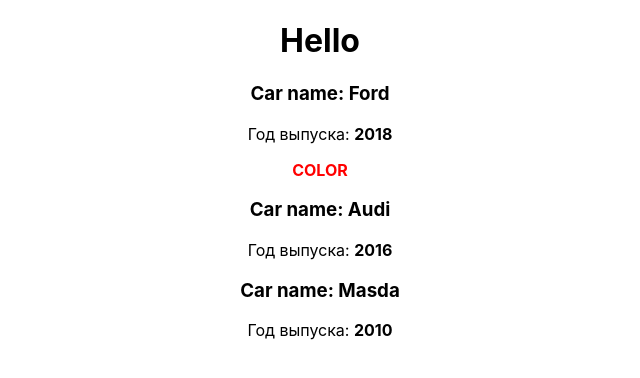
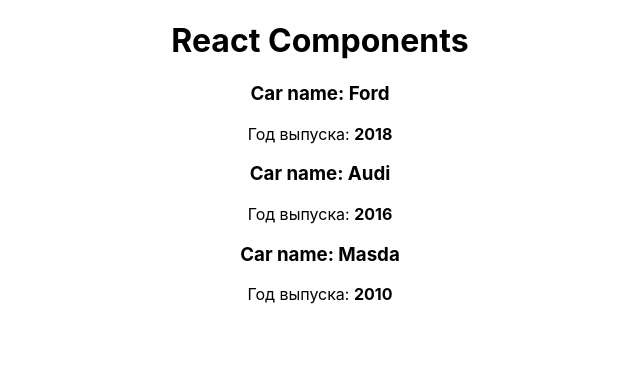
Before and after one commit to SergSmith64/react-udemu, a React (Create React App) app in the folder react-theory/: page / in a window 1280 px wide. Shown: the top 378 px of the page, without its empty margins (320-960 px from the left). Built offline with nearby package versions, Linux system fonts and the light colour scheme.

Commit message:
013: Create State

```diff
--- a/react-theory/src/App.js
+++ b/react-theory/src/App.js
@@ -4,18 +4,29 @@
 import Car from './Car/Car';
 
 class App extends Component {
+
+  state = {
+    cars: [
+      {name: 'Ford', year: 2018},
+      {name: 'Audi', year: 2016},
+      {name: 'Masda', year: 2010}
+    ],
+    // Еще одно состояние для данного компонента:
+    pageTitle: 'React Components'
+  }
+
   render() {
     const divStyle = {
       textAlign: 'center'
     }
+    const cars = this.state.cars
+
     return (
       <div style={divStyle}>
-        <h1>Hello</h1>
-        <Car name={'Ford'} year={2018}>
-          <p style={{ color: 'red', fontWeight: 'bold' }}>COLOR</p>
-        </Car>
-        <Car name="Audi" year={2016} />
-        <Car name={'Masda'} year={2010} />
+        <h1>{this.state.pageTitle}</h1>
+        <Car name={cars[0].name} year={cars[0].year} />
+        <Car name={cars[1].name} year={cars[1].year} />
+        <Car name={cars[2].name} year={cars[2].year} />
       </div>
     );
   }
--- a/react-theory/src/Car/Car.js
+++ b/react-theory/src/Car/Car.js
@@ -4,7 +4,6 @@
 	<div>
 		<h3>Car name: {props.name}</h3>
 		<p>Год выпуска: <strong>{props.year}</strong></p>
-		{props.children}
 	</div>
 )
 
```
Also changed, not shown: 1 other file (tests, documents, lock files or other folders).
